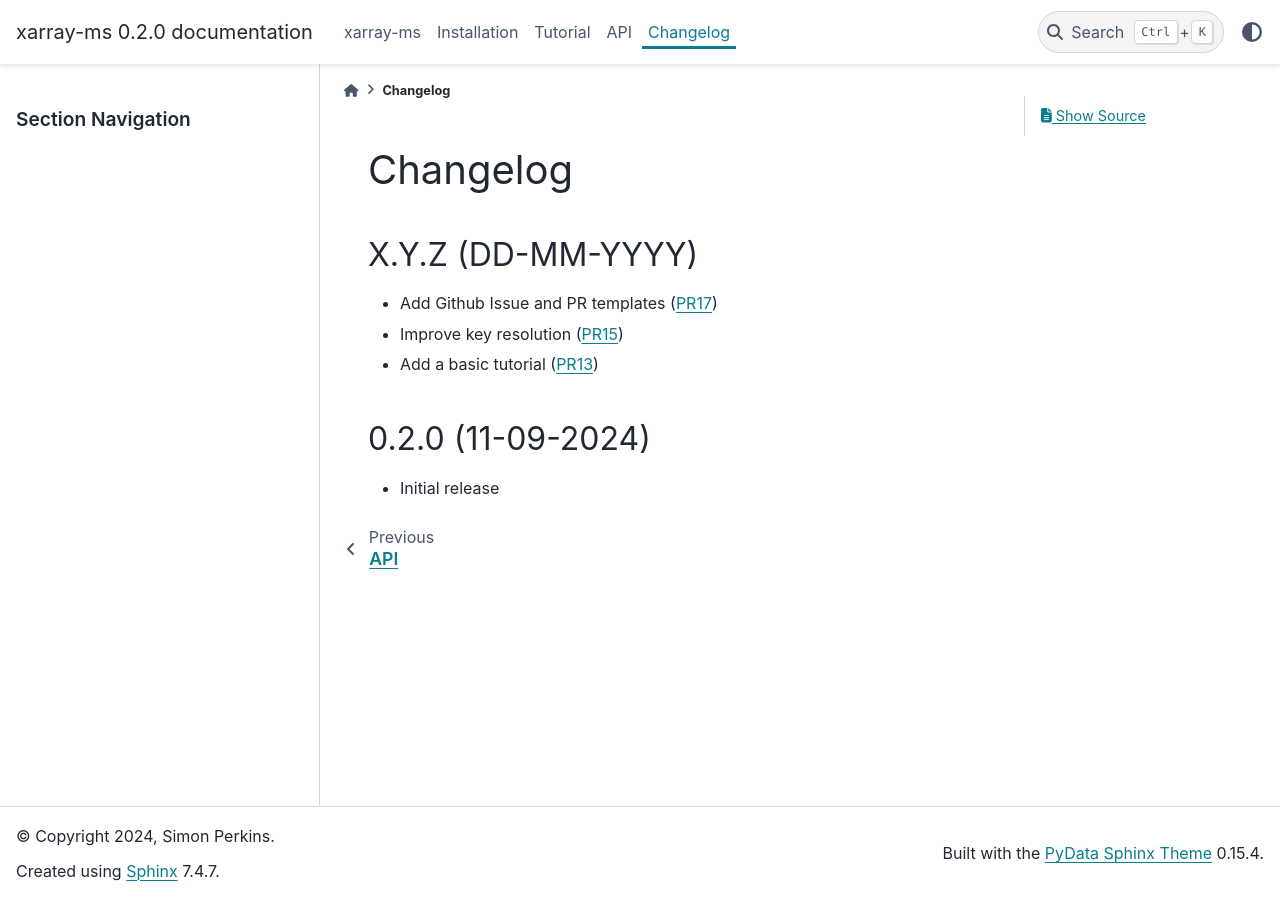
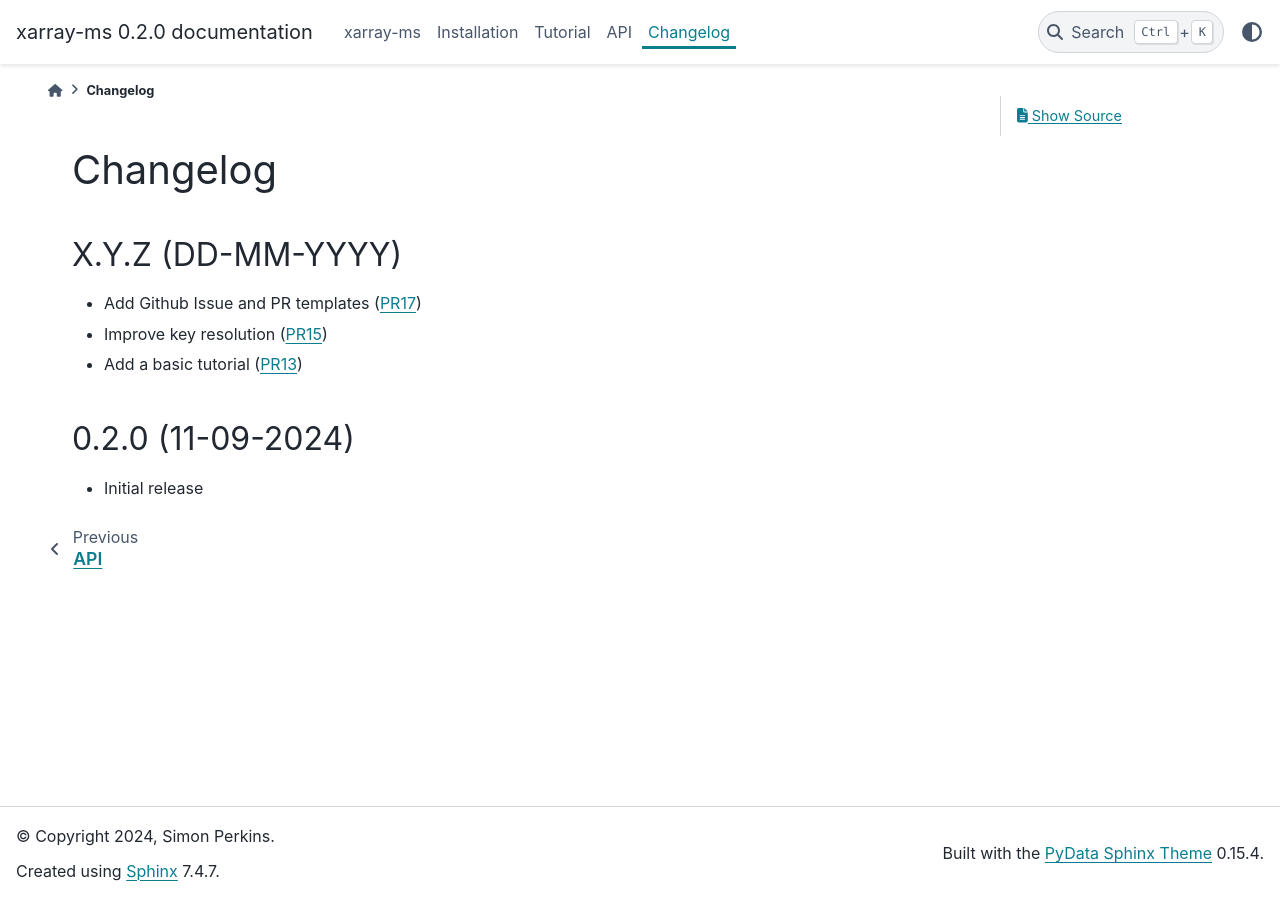
Before and after one commit to ratt-ru/xarray-ms, a Sphinx documentation site: the page built from doc/source/changelog.rst, in a window 1280 px wide. Built offline with Sphinx 7.4.7 and the PyData theme 0.15.4, drawn with Linux system fonts in a browser that asks for light colours.

Commit message:
Disable navigation sidebars

```diff
--- a/doc/source/conf.py
+++ b/doc/source/conf.py
@@ -51,6 +51,9 @@ napoleon_attr_annotations = True
 # https://www.sphinx-doc.org/en/master/usage/configuration.html#options-for-html-output
 
 html_theme = "pydata_sphinx_theme"
+html_sidebars = {
+  "**": [],
+}
 html_static_path = ["_static"]
 
 extlinks = {
```
